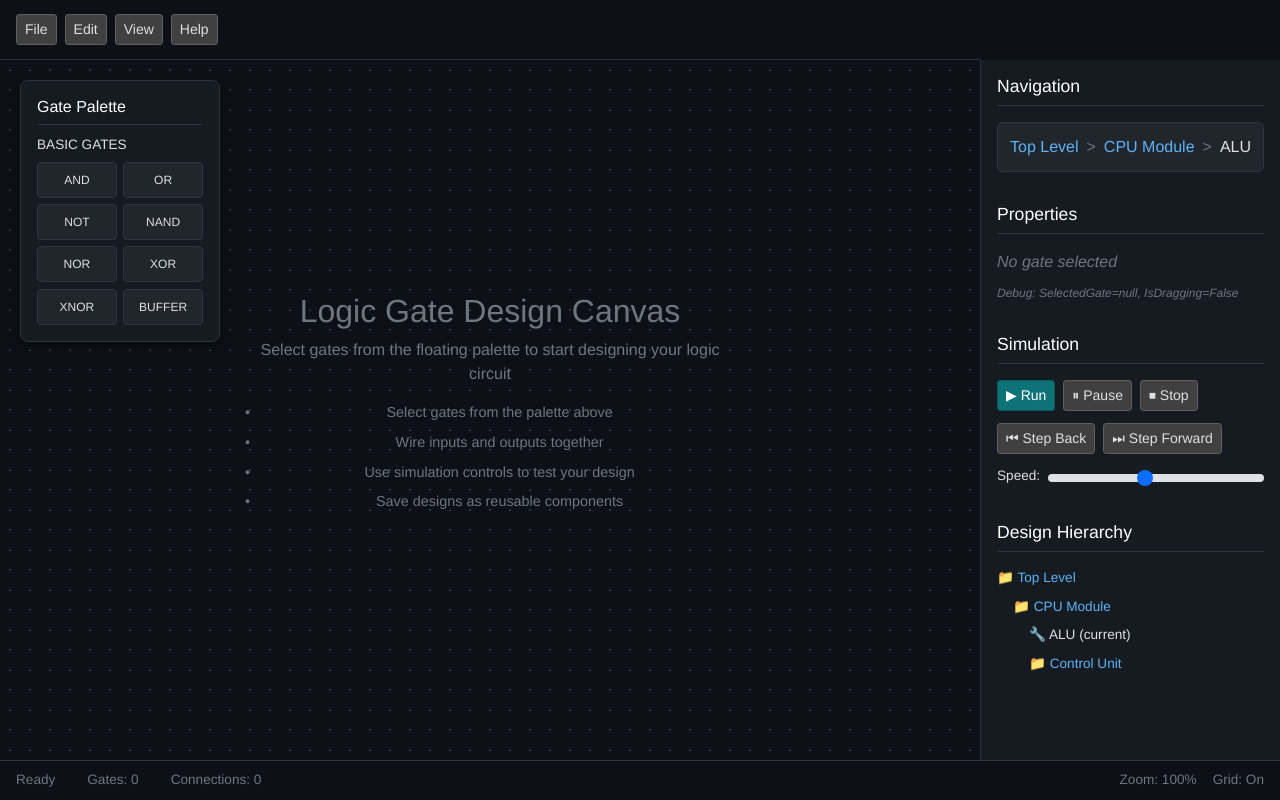
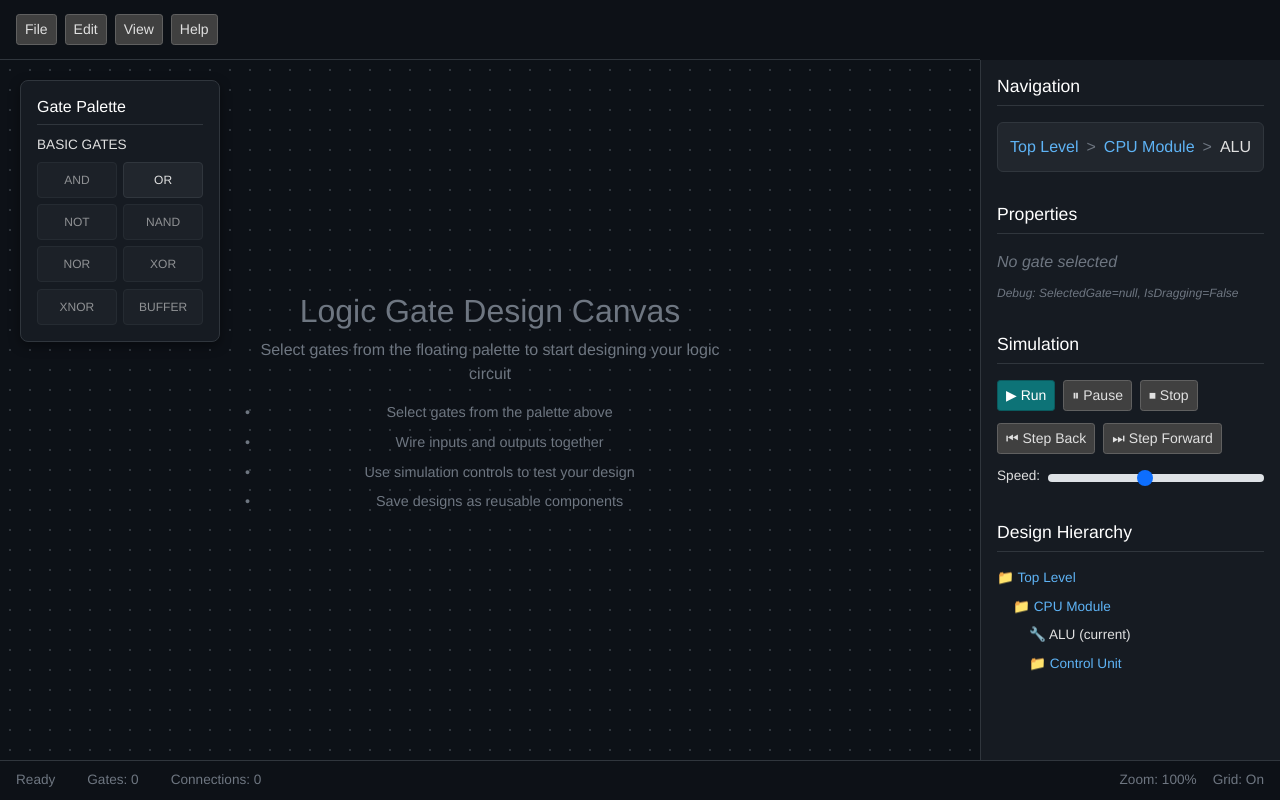
Before and after one commit to grahame-white/ai_logica, an ASP.NET Core app: page / in a window 1280 px wide. Run offline with ASP.NET Core 8, Linux system fonts and the light colour scheme; style sheets or scripts are compiled from the project's sources.

Commit message:
Fix OR gate positioning issue when hovering over non-functional palette buttons
Co-authored-by: grahame-white <214149191+grahame-white@users.noreply.github.com>

```diff
--- a/AiLogica/Components/Pages/Home.razor
+++ b/AiLogica/Components/Pages/Home.razor
@@ -13,16 +13,16 @@
         <div class="gate-category">
             <h5>Basic Gates</h5>
             <div class="gate-list">
-                <div class="gate-item">AND</div>
+                <div class="gate-item non-functional">AND</div>
                 <div class="gate-item @(ViewModel.SelectedGate == "OR" ? "selected" : "")" @onclick="() => SelectOrGate()" @onclick:stopPropagation="true">
                     OR @(ViewModel.SelectedGate == "OR" ? "✓" : "")
                 </div>
-                <div class="gate-item">NOT</div>
-                <div class="gate-item">NAND</div>
-                <div class="gate-item">NOR</div>
-                <div class="gate-item">XOR</div>
-                <div class="gate-item">XNOR</div>
-                <div class="gate-item">BUFFER</div>
+                <div class="gate-item non-functional">NOT</div>
+                <div class="gate-item non-functional">NAND</div>
+                <div class="gate-item non-functional">NOR</div>
+                <div class="gate-item non-functional">XOR</div>
+                <div class="gate-item non-functional">XNOR</div>
+                <div class="gate-item non-functional">BUFFER</div>
             </div>
         </div>
     </div>
--- a/AiLogica/wwwroot/app.css
+++ b/AiLogica/wwwroot/app.css
@@ -196,6 +196,12 @@ h1:focus {
     color: #e0e0e0;
     font-size: 0.75rem;
     pointer-events: auto; /* Re-enable pointer events for clickable gate items */
+}
+
+.interactive-gate-palette .gate-item.non-functional {
+    pointer-events: none; /* Disable pointer events for non-functional gate items */
+    cursor: default;
+    opacity: 0.6;
 }
 
 .interactive-gate-palette .gate-item:hover {
```
